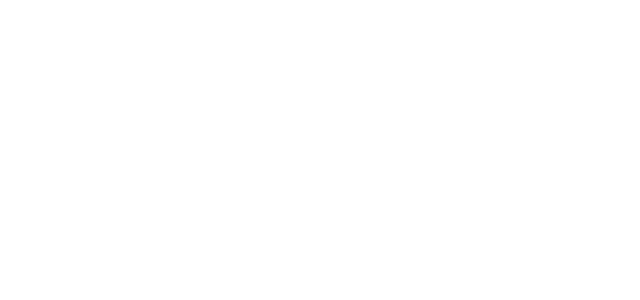
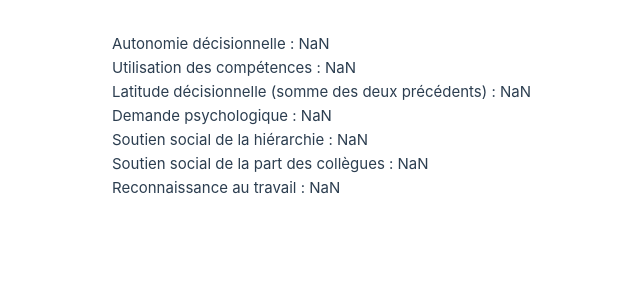
Before and after one commit to AnthonyMAURICE/tp-karasek-vue, a Vue app in the folder karasek-vue/: page /results in a window 1280 px wide. Before the commit this address had no page. Shown: the top 300 px of the page, without its empty margins (224-864 px from the left). Built offline with nearby package versions, Linux system fonts and the light colour scheme.

Commit message:
update karasek vuejs, done, but need optimization

```diff
--- a/karasek-vue/src/assets/store.js
+++ b/karasek-vue/src/assets/store.js
@@ -6,10 +6,8 @@
     return data
 };
 
-
 export const store = reactive({
-    questions: await fetchData(),
-
+    questions: await fetchData()
 })
 
 export const storedArray = reactive({
--- a/karasek-vue/src/components/QuestionComp.vue
+++ b/karasek-vue/src/components/QuestionComp.vue
@@ -1,5 +1,6 @@
 <script setup>
 import { ref } from 'vue'
+import { RouterLink } from 'vue-router'
 import { store, storedArray } from '../assets/store.js'
 
 const counter = ref(0);
@@ -66,7 +67,7 @@
         </div>
     </fieldset>
     <button :disabled="canPrevious()" type="button" @click="previousQuestion">prev</button>
-    <button :disabled="disabledBtn">Validate</button>
+    <RouterLink class="link" to="/results"><button :disabled="disabledBtn" >Validate</button></RouterLink>
     <button :disabled="canNext()" type="button" @click="nextQuestion">next</button>
 </template>
 
--- a/karasek-vue/src/components/ResultComp.vue
+++ b/karasek-vue/src/components/ResultComp.vue
@@ -0,0 +1,53 @@
+<script setup>
+import { storedArray } from '../assets/store.js'
+
+console.log(storedArray.valueArray)
+
+function calculateA(){
+    return 4*(storedArray.valueArray[3] + (5-storedArray.valueArray[5]) + storedArray.valueArray[7])
+}
+
+function calculateC(){
+    return 2*(storedArray.valueArray[0] + (5 - storedArray.valueArray[1])+ storedArray.valueArray[2] + storedArray.valueArray[4] + storedArray.valueArray[6] + storedArray.valueArray[8])
+}
+
+function calculateL(){
+    return calculateA() + calculateC()
+}
+
+function calculateD(){
+    return storedArray.valueArray[9] + storedArray.valueArray[10] + storedArray.valueArray[11] + (5-storedArray.valueArray[12]) + storedArray.valueArray[13] + storedArray.valueArray[14] +storedArray.valueArray[15] + storedArray.valueArray[16] + storedArray.valueArray[17]
+}
+
+function calculateS(){
+    return storedArray.valueArray[18] + storedArray.valueArray[19] + storedArray.valueArray[20] + storedArray.valueArray[21]
+}
+
+function calculateSBis(){
+    return storedArray.valueArray[22] + storedArray.valueArray[23] + storedArray.valueArray[24] + storedArray.valueArray[25]
+}
+
+function calculateR(){
+    return (5-storedArray.valueArray[26]) + (5-storedArray.valueArray[27]) + storedArray.valueArray[28] + storedArray.valueArray[29] + storedArray.valueArray[30] + storedArray.valueArray[31]
+}
+</script>
+
+<template>
+    <div>
+        <p>Autonomie décisionnelle : {{ calculateA() }}</p>
+        <p>Utilisation des compétences : {{ calculateC() }}</p>
+        <p>Latitude décisionnelle (somme des deux précédents) : {{ calculateL() }}</p>
+        <p>Demande psychologique : {{ calculateD() }}</p>
+        <p>Soutien social de la hiérarchie : {{ calculateS() }}</p>
+        <p>Soutien social de la part des collègues : {{ calculateSBis() }}</p>
+        <p>Reconnaissance au travail : {{ calculateR() }}</p>
+    </div>
+</template>
+
+<style scoped>
+    div{
+        width: 50%;
+        margin: auto
+    }
+
+</style>
--- a/karasek-vue/src/router/index.js
+++ b/karasek-vue/src/router/index.js
@@ -8,6 +8,11 @@
       path: '/',
       name: 'home',
       component: HomeView
+    },
+    {
+      path: '/results',
+      name: 'results',
+      component: () => import('../views/ResultView.vue')
     }
   ]
 })
--- a/karasek-vue/src/views/ResultView.vue
+++ b/karasek-vue/src/views/ResultView.vue
@@ -1,8 +1,10 @@
-
+<script setup>
+import Results from '../components/ResultComp.vue'
+</script>
 
 
 <template>
     <main>
-
+        <Results />
     </main>
 </template>
```
